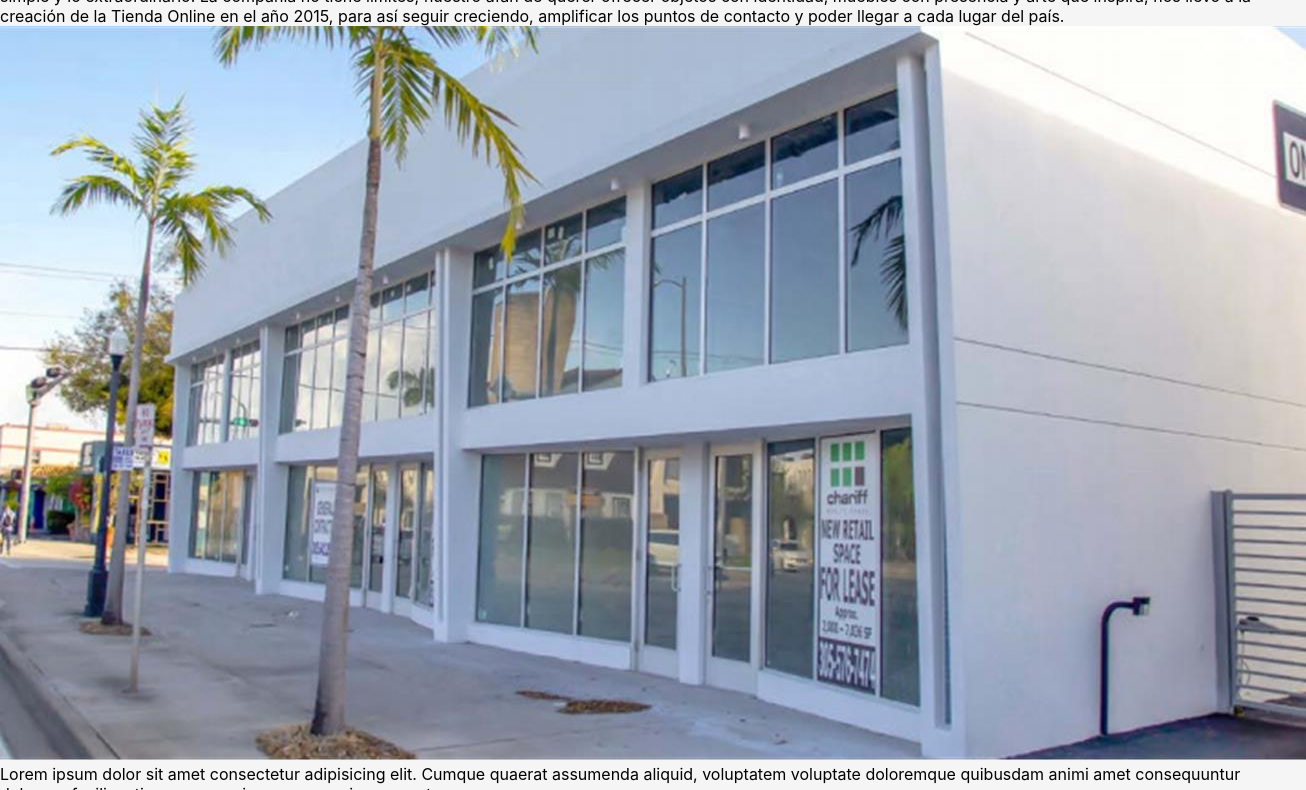
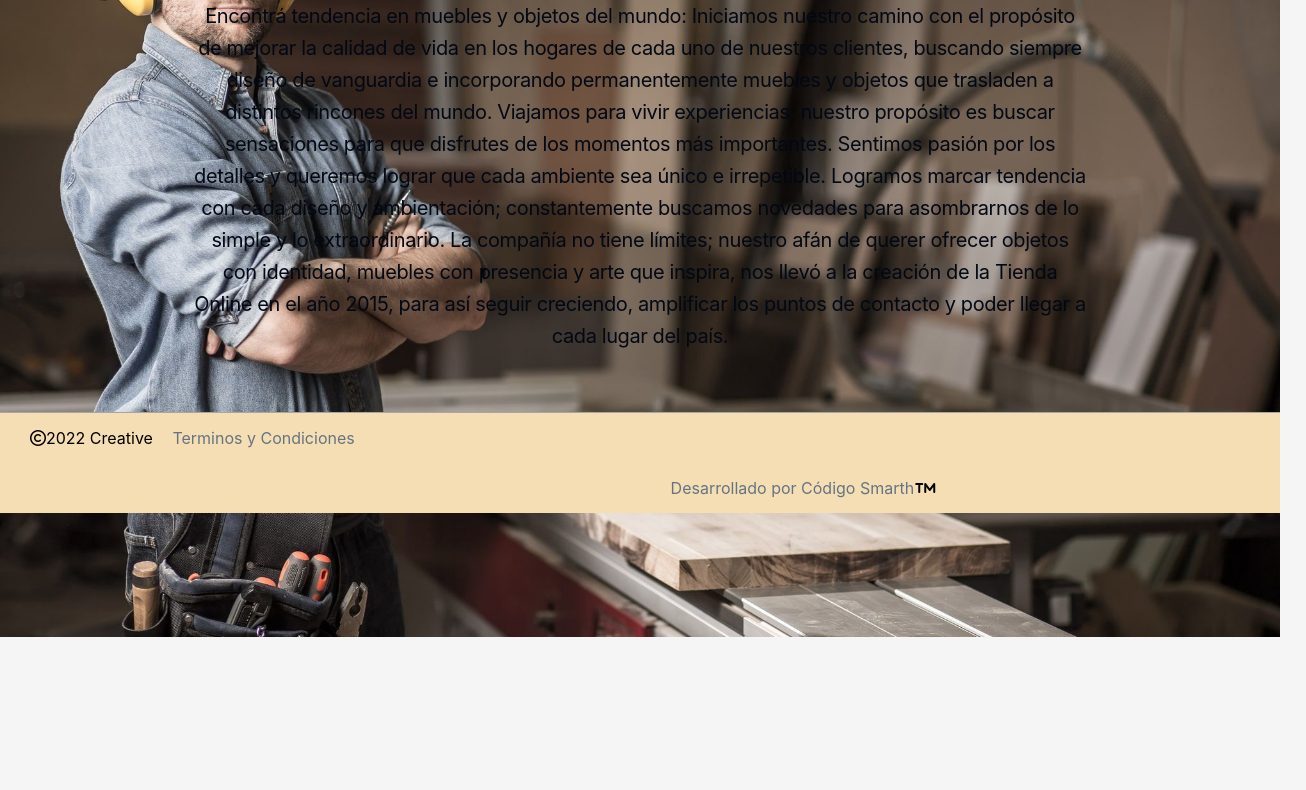
Before and after one commit to CodigoSmartDev/Coder.Desafio, a plain HTML site: page Paginas/empresa.html in a window 1280 px wide. Shown: the part 163-953 px from the top of the page, 1306 px wide, since content can reach past the window. After the commit the page ends 800 px from the top, so only its background shows below. Drawn offline with Linux system fonts and the light colour scheme.

Commit message:
Paginas completas

```diff
--- a/CSS/style.css
+++ b/CSS/style.css
@@ -156,20 +156,39 @@ body{
 
     /* -------------------------------- */
 
+
+    /* --- HTML EMPRESA --- */
+
+.container-empresa{
+    background-image: url(../Imagenes/Empresa/taller.jpg);
+    background-size: 100% ;
+}
+
+.parrafo-empresa{
+    font-size: 20px;
+    color: var(--c-black);
+    line-height: 160%;
+    letter-spacing: -.02em;
+    margin: 20px 0;
+    padding: 0 15%;
+    justify-content: flex-end;
+}
+
+
+
     /* ---  HTML PRODUCTOS --- */
 
 
-.titulo-productos{
+.encabezado-productos, .encabezado-empresa{
     display: flex;
     text-align: center;
-
 }
 
-.h1-productos{
+.h1{
     width: 100%;
 }
 
-.titulo-productos h1{
+.encabezado-productos h1, .encabezado-empresa h1{
     padding-top: 65px;
     color: var(--c-black);
     font-size: 38px;
--- a/Paginas/empresa.html
+++ b/Paginas/empresa.html
@@ -27,16 +27,21 @@
         <div class="logo">
             <p>Creative</p>
         </div>
-        <section>
-            <h1>empresa</h1>
-                <p>Encontrá tendencia en muebles y objetos del mundo: Iniciamos nuestro camino con el propósito de mejorar la calidad de vida en los hogares de cada uno de nuestros clientes, buscando siempre diseño de vanguardia e incorporando permanentemente muebles y objetos que trasladen a distintos rincones del mundo.
+        <section class="empresa">
+            <div class="encabezado-empresa">
+                <div class="h1">
+                <h1>Dedicados a diseñar</h1>
+                    <p class="parrafo-empresa">Encontrá tendencia en muebles y objetos del mundo: Iniciamos nuestro camino con el propósito de mejorar la calidad de vida en los hogares de cada uno de nuestros clientes, buscando siempre diseño de vanguardia e incorporando permanentemente muebles y objetos que trasladen a distintos rincones del mundo.
                     Viajamos para vivir experiencias; nuestro propósito es buscar sensaciones para que disfrutes de los momentos más importantes. Sentimos pasión por los detalles y queremos lograr que cada ambiente sea único e irrepetible.
                     Logramos marcar tendencia con cada diseño y ambientación; constantemente buscamos novedades para asombrarnos de lo simple y lo extraordinario.
                     La compañía no tiene límites; nuestro afán de querer ofrecer objetos con identidad, muebles con presencia y arte que inspira, nos llevó a la creación de la Tienda Online en el año 2015, para así seguir creciendo, amplificar los puntos de contacto y poder llegar a cada lugar del país.</p>
-
-                <img src="../Imagenes/For-Lease.jpg" alt="empresa">
-                <p> Lorem ipsum dolor sit amet consectetur adipisicing elit. Cumque quaerat assumenda aliquid, voluptatem voluptate doloremque quibusdam animi amet consequuntur dolorum, facilis ratione vero veniam, neque quia quas natus rem </p>
-                <img src="../Imagenes/fabrica.jpeg" alt="interior de empresa">
+                </div>
+            </div>
+            <div>
+                <!-- <img src="../Imagenes/Empresa/mg-0375.jpg" alt="empresa"> -->
+                <!-- <p> Lorem ipsum dolor sit amet consectetur adipisicing elit. Cumque quaerat assumenda aliquid, voluptatem voluptate doloremque quibusdam animi amet consequuntur dolorum, facilis ratione vero veniam, neque quia quas natus rem </p>
+                <img src="../Imagenes/fabrica.jpeg" alt="interior de empresa"> -->
+            </div>
         </section>
     </main>
         <footer>
```
Also changed, not shown: Paginas/productos.html (+2 -2 lines), Imagenes/Back/ImgPortada.webp (renamed from Imagenes/Portadas/ImgPortada.webp), Imagenes/Empresa/maderas-FB.jpg (added), Imagenes/Empresa/mg-0375.jpg (added), Imagenes/Empresa/office.jpg (added), Imagenes/Empresa/taller.jpg (added), Imagenes/For-Lease.jpg (deleted), Imagenes/image.jpg (deleted), 1 other file.
